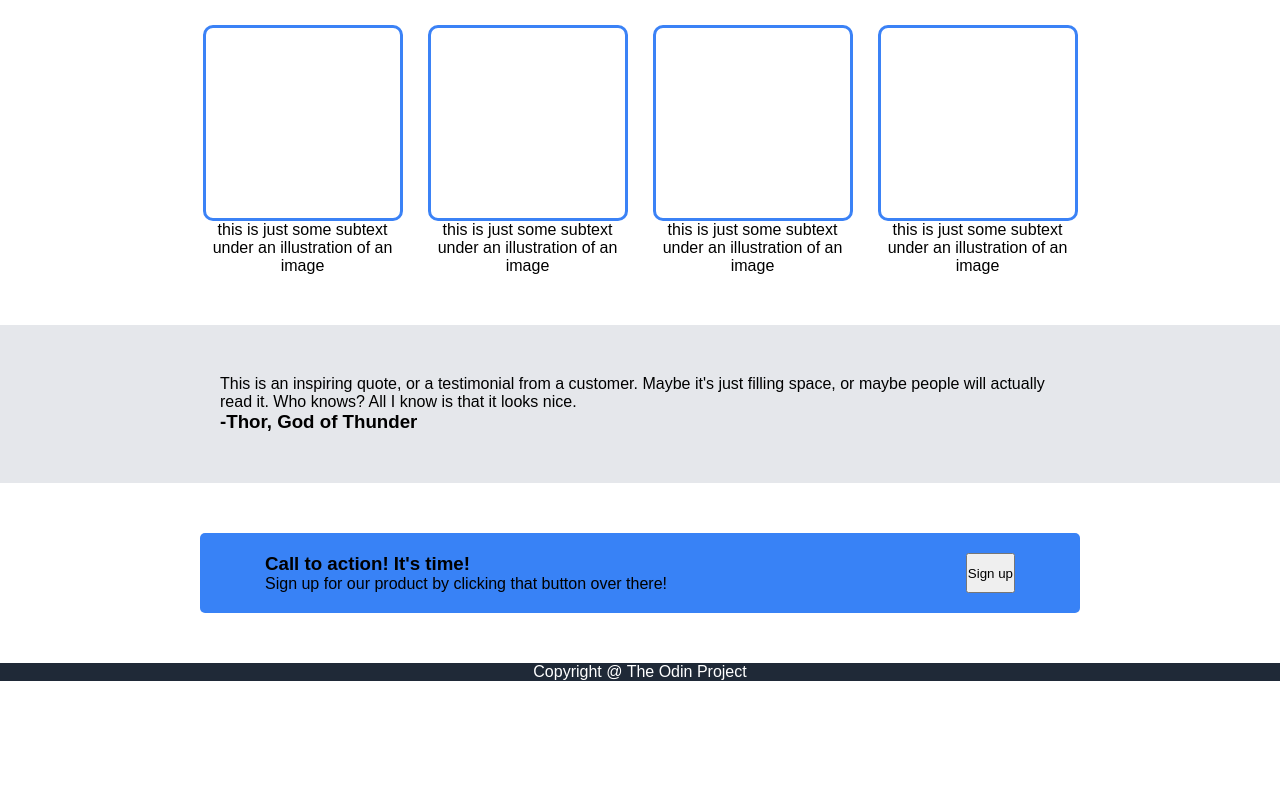
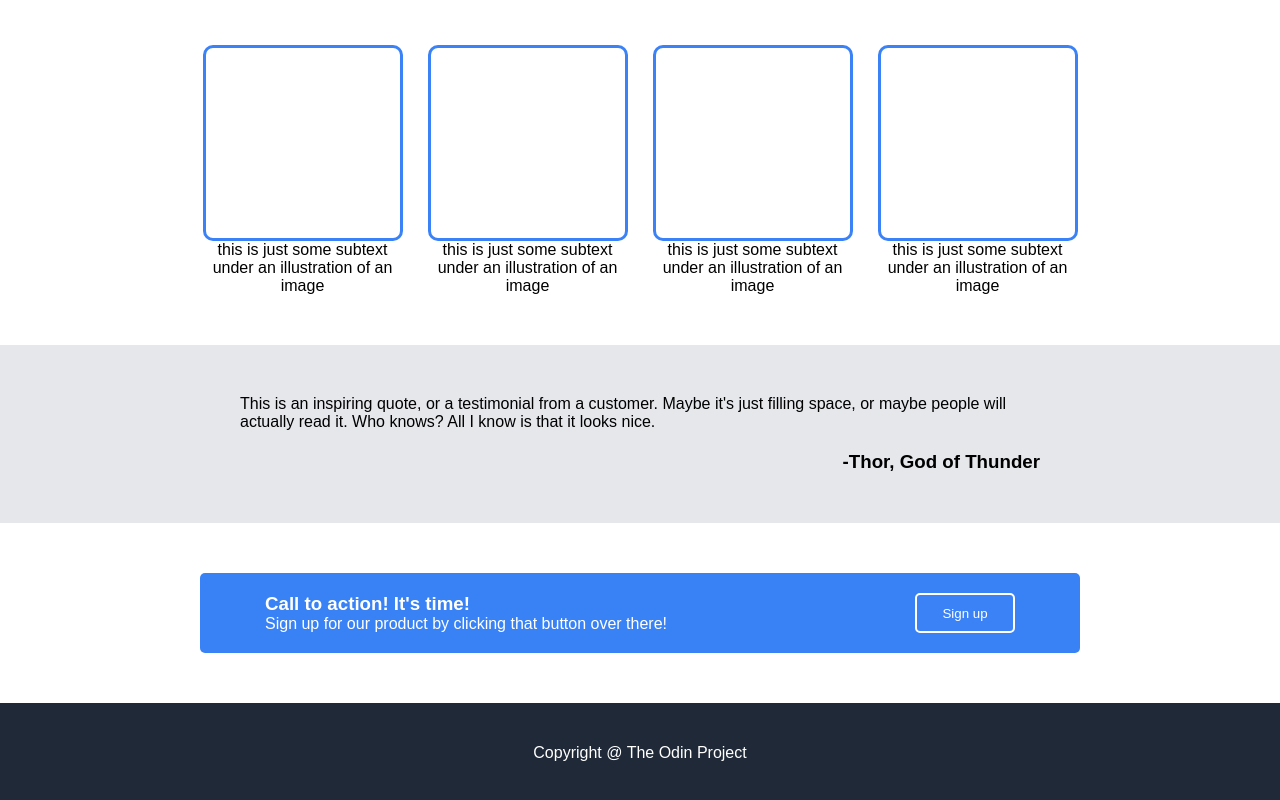
Before and after one commit to TaylorCasse/odin-landing-page, a plain HTML site: page index.html in a window 1280 px wide. Shown: the part 426-1226 px from the top of the page. Before the commit the page ends 1107 px from the top, so only its background shows below. Drawn offline with Linux system fonts and the light colour scheme.

Commit message:
Updated layout

```diff
--- a/index.html
+++ b/index.html
@@ -8,6 +8,7 @@
     <link rel="stylesheet" href="./style.css">
 </head>
 <body>
+    <div class="main-content">
         <div class="header">
             <a href="#" id="header-logo">Header Logo</a>
             <ul>
@@ -68,6 +69,8 @@
                 <button>Sign up</button>
             </div>
         </div>
+    </div>
+
     <div class="footer">
         <p>Copyright @ The Odin Project</p>
     </div>
--- a/style.css
+++ b/style.css
@@ -1,9 +1,11 @@
+/* Need to contain all contents in main-*
+in their own divs and set a max width */
+
 /* General */
 * {
     box-sizing: border-box;
     margin: 0px;
     padding: 0px;
-    /* border: blue 2px solid; */
     font-family: Arial, Helvetica, sans-serif;
 }
 
@@ -11,12 +13,27 @@
 body {
     display: flex;
     flex-direction: column;
+    flex: 1;
+}
+
+html {
+    height: 100%;
+    display: flex;
+}
+
+.main-content {
+    display: flex;
+    flex-direction: column;
+    flex-grow: 1;
+    flex-shrink: 0;
+    /* max-width: 4800px; */
 }
 
 .main-1, .main-2, .main-3, .main-4 {
     display: flex;
-    flex: auto;
+    flex: 0 1 auto;
     padding: 50px 200px;
+    /* max-width: 2000px; */
 
 }
 
@@ -31,15 +48,15 @@ a {
 /* Header Style */
 .header {
     display: flex;
-    flex: auto;
+    flex: 0 1 auto;
     justify-content: space-between;
     padding: 10px 200px;
+    /* max-width: 2000px; */
 }
 
 .header ul {
     display: flex;
     list-style: none;
-
     margin: 10px 0px;
     gap: 10px;
 
@@ -60,11 +77,14 @@ a {
 /* Main Segment Style */
 
 /* Main 1 */
+.main-1 {
+    gap: 20px;
+}
+
 .main-1 div {
     display: flex;
     flex-direction: column;
     flex: 1;
-    /* padding: 10px 0px; */
 }
 
 .main-1 div * {
@@ -76,9 +96,13 @@ a {
     margin: 0;
 }
 
-.main-1 div button {
+button {
     background: #3b82f6;
+    color: white;
+    border-radius: 5px;
     width: 100px;
+    padding: 10px;
+    border: 2px solid white;
 }
 
 #image-placeholder {
@@ -110,18 +134,11 @@ a {
 .box-main {
     height: 250px;
     width: 200px;
-    /* flex: 1; */
     display: flex;
     flex-direction: column;
-    /* display: flex;
-    flex-direction: column; */
-    /* height: 100px; */
-    /* width: 40px; */
-    /* flex: 1; */
 }
 
 .box-child {
-    /* height: 200px; */
     width: 200px;
     flex: 1 1 auto;
     border: 3px #3b82f6 solid;
@@ -135,17 +152,20 @@ a {
 /* Main 3 */
 .main-3 {
     background: #e5e7eb;
-    /* padding-left: 20px; */
+    justify-content: center;
 }
 
-.main-3 p, .main-3 h3 {
+.main-3 h3 {
+    margin-top: 20px;
+    display: flex;
+    justify-content: right;
+}
+
+.main-3 * {
     padding: 0 20px;
 }
 
 /* Main 4 */
-.main-4 {
-
-}
 
 .blue-background {
     background: #3882F6;
@@ -154,6 +174,7 @@ a {
     display: flex;
     padding: 20px 65px;
     justify-content: space-between;
+    color: white;
 
 }
 
@@ -161,4 +182,8 @@ a {
 .footer {
     display: flex;
     justify-content: center;
+    height: 100px;
+    align-items: center;
+    margin-top: auto;
+    flex-shrink: 0;
 }
```
Lines whose indentation alone changed are shown as unchanged.
